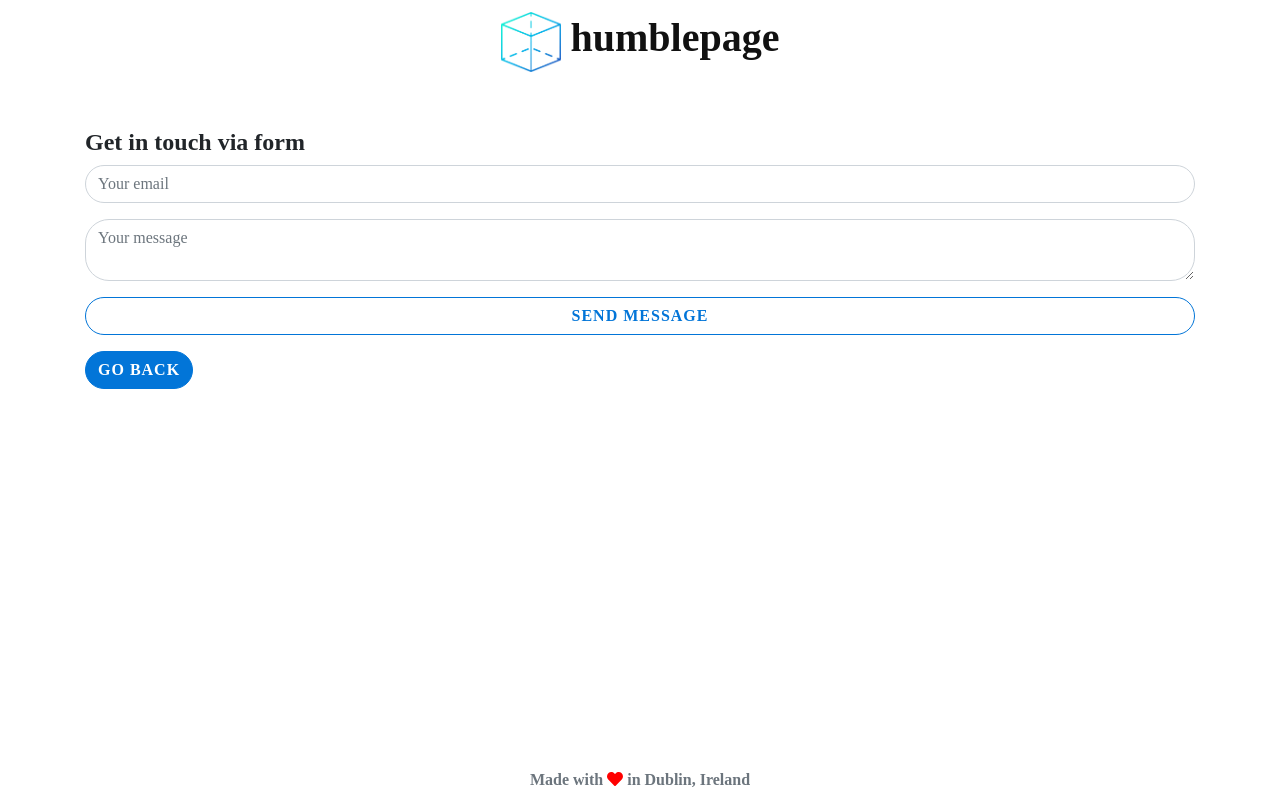
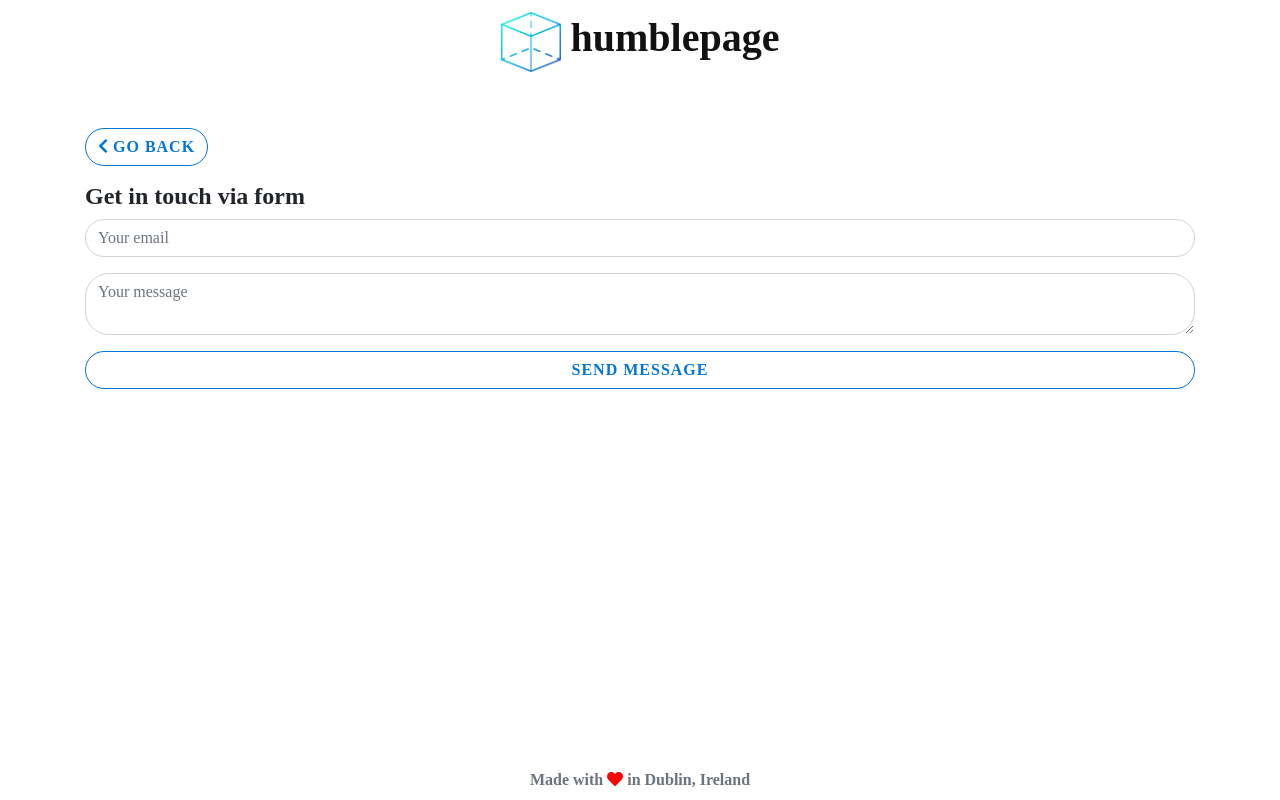
Before and after one commit to jkrclaro/asimov, a React (Create React App) app in the folder humblepage/: page /#/contact in a window 1280 px wide. Built offline with nearby package versions, Linux system fonts and the light colour scheme; what webfontloader would draw is missing.

Commit message:
Go back button

```diff
--- a/humblepage/src/App.js
+++ b/humblepage/src/App.js
@@ -6,10 +6,10 @@ import Body from './components/Body';
 import Footer from './components/Footer';
 
 import { library } from '@fortawesome/fontawesome-svg-core';
-import { faHeart, faCode } from '@fortawesome/free-solid-svg-icons';
+import { faHeart, faCode, faChevronLeft } from '@fortawesome/free-solid-svg-icons';
 import { fab } from '@fortawesome/free-brands-svg-icons';
 
-library.add(faHeart, faCode, fab);
+library.add(faHeart, faCode, fab, faChevronLeft);
 
 
 class App extends Component {
--- a/humblepage/src/components/Contact.jsx
+++ b/humblepage/src/components/Contact.jsx
@@ -1,5 +1,6 @@
 import React from 'react';
 import { Link } from 'react-router-dom';
+import { FontAwesomeIcon } from "@fortawesome/react-fontawesome";
 
 
 class Contact extends React.Component {
@@ -8,13 +9,13 @@ class Contact extends React.Component {
         return (
             <div>
                 <div className='container'>
+                    <Link to='/' className='btn btn-humblepage-alternative mb-3'><FontAwesomeIcon icon='chevron-left'/> Go back</Link>
                     <h4><b>Get in touch via form</b></h4>
-                    <form action='https://formspree.io/gethumblepage@gmail.com' method='POST' className='mb-3'>
+                    <form action='https://formspree.io/gethumblepage@gmail.com' method='POST'>
                         <input type='email' name='email' placeholder='Your email' className='form-control mb-3'></input>
                         <textarea name='message' placeholder='Your message' className='form-control mb-3'></textarea>
                         <input type='submit' className='btn btn-humblepage-alternative btn-block' value='Send message'></input>
                     </form>
-                    <Link to='/' className='btn btn-humblepage-primary'>Go back</Link>
                 </div>
             </div>
         )
```
